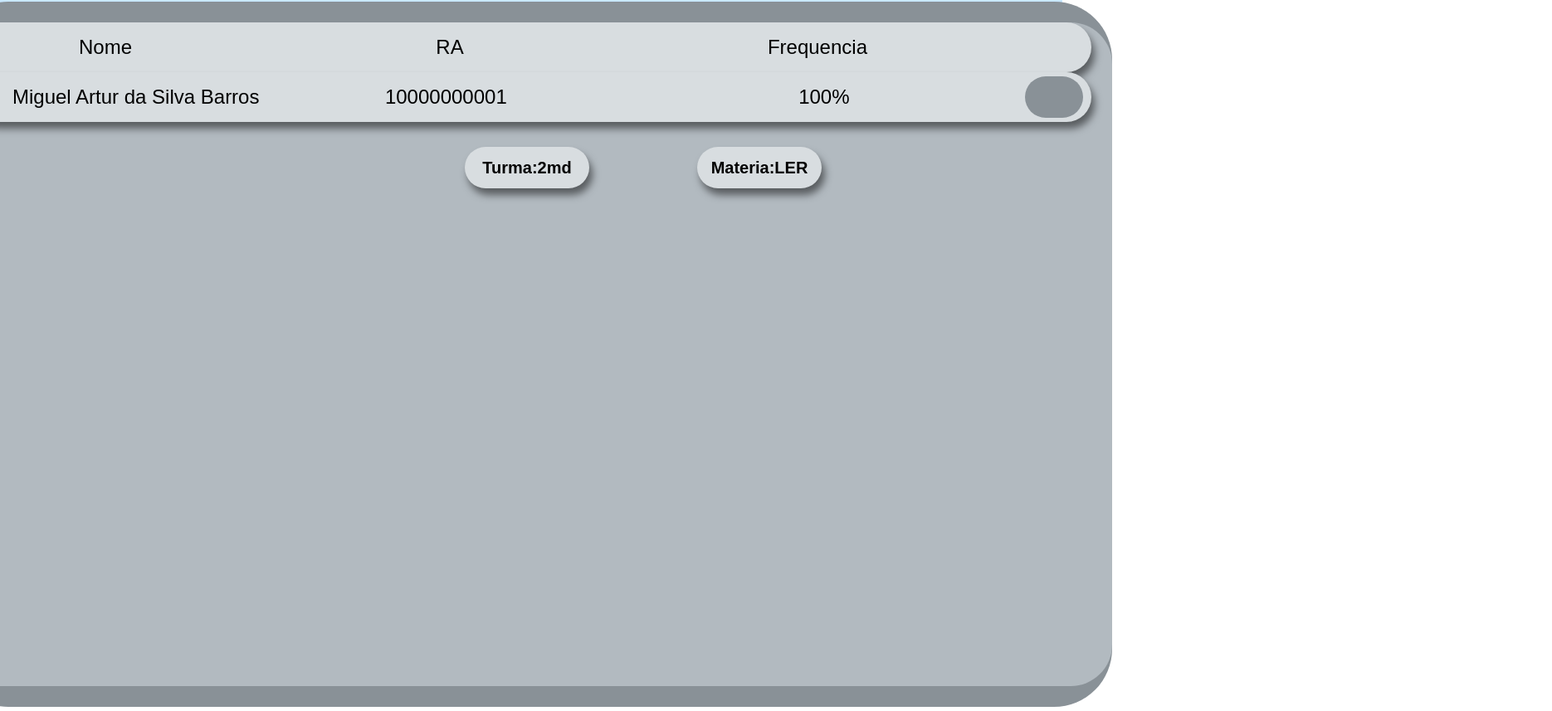
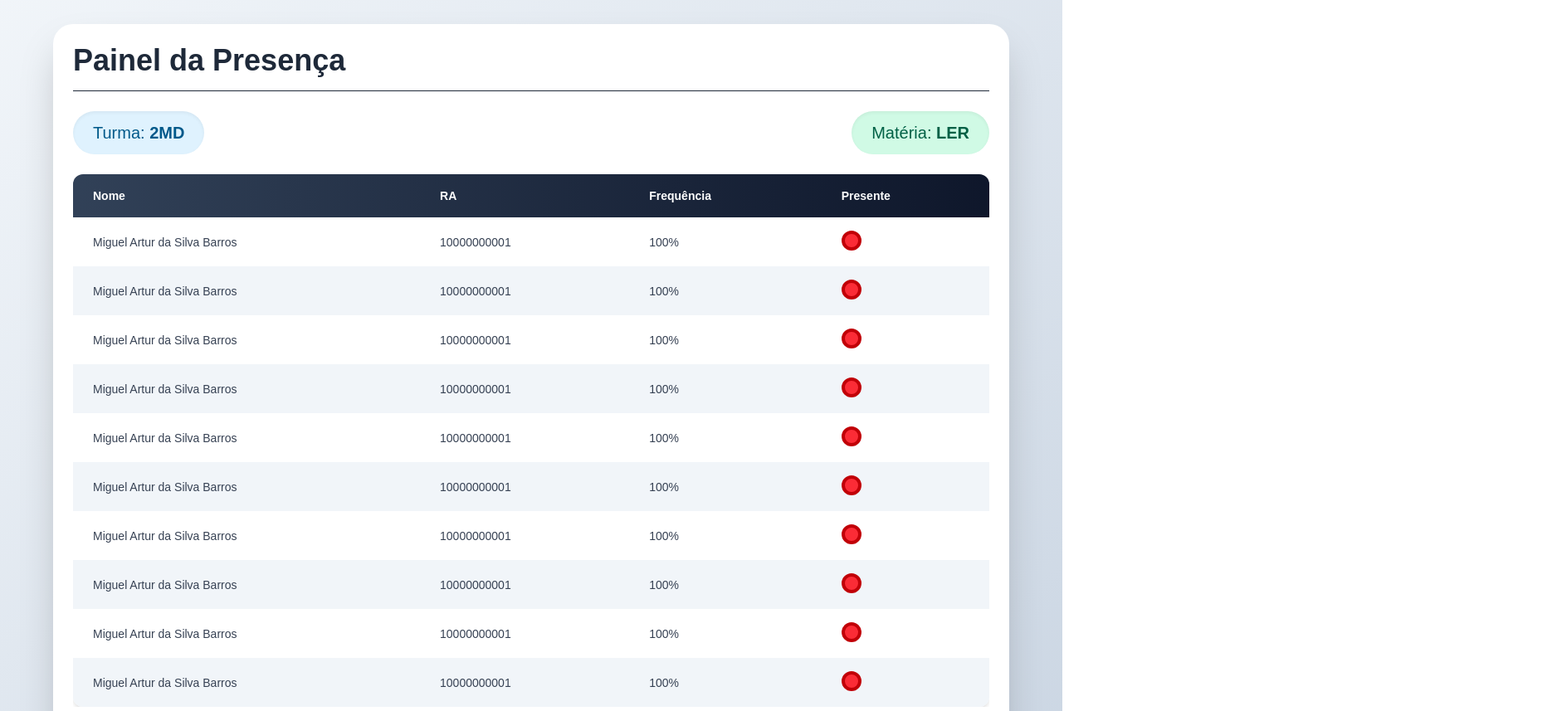
Before and after one commit to MiguelArturSB/Projeto-Integrador, a Next.js app in the folder front-end/: page /professor in a window 1280 px wide. Shown: the part 3-860 px from the top of the page at 83% size, 1870 px wide, since content can reach past the window. Built offline with nearby package versions, Linux system fonts and the light colour scheme.

Commit message:
feito proferssor

```diff
--- a/front-end/src/app/professor/page.jsx
+++ b/front-end/src/app/professor/page.jsx
@@ -1,105 +1,286 @@
 "use client"
 
-import { useState } from 'react';
-import './prof.css';
+import { useState } from "react";
 
+export default function ProfessorTable() {
+  const [presence, setPresence] = useState(true);
 
-
-export default function professor() {
-    const [clicado, setClicado] = useState(false);
-      const toggleClicado = () => {
-    setClicado(!clicado);
+  const togglePresence = () => {
+    setPresence((prev) => !prev);
   };
 
   return (
-        <>
+    <div className="min-h-screen bg-gradient-to-br from-slate-100 to-slate-300 flex items-center justify-center p-8
 
-            <div className='bg-[#c9e8ff] w-[100%] h-screen items-center mx-auto flex justify-center '>
-                <div className='mt-[60px] rendondo_grand w-[1450px] h-[850px] mx-auto flex items-center justify-center bg-[#899197]'>
+    ">
+      <div className="bg-white shadow-2xl rounded-3xl w-full max-w-6xl p-6 relative overflow-hidden">
+        <h1 className=" font-bold text-gray-800 mb-6 border-b pb-4 text-xl
+        sm:text-4xl
+        ">Painel da Presença</h1>
 
-                <nav className='
-                rounded-full
-                absolute
-                w-[150px] h-[50px]
-                bg-[#d8dde0]
-                z-10
-                items-center text-center flex justify-center
-                top-45 left-140
-                 shadow_nim'>
-                    <p className='font-bold text-xl'>Turma:2md</p>
-                    </nav>
-
-                    <nav className='
-                rounded-full
-                absolute
-                w-[150px] h-[50px]
-                bg-[#d8dde0]
-                z-10
-                items-center text-center flex justify-center
-                top-45 left-210
-                shadow_nim'>
-                    <p className='font-bold text-xl'>Materia:LER</p>
-                    </nav>
-
-                <div className='
-        w-[1400px]
-        h-[800px]
-        overflow-y-auto
-        bg-[#b2bac0]
-        rendondo_pequeno'>
-
-        <div className='m-auto  w-[1350px] h-[60px] bg-[#d8dde0] rounded-full shadow_nim mt-[45] pl-[130px] pr-[270px] justify-between flex items-center'>
-
-        <p className=' text-2xl'>Nome</p>
-        <p className='f text-2xl'>RA</p>
-        <p className=' text-2xl'>Frequencia</p>
+        <div className="flex  flex-row justify-between mb-6 gap-4
+        sm:flex-row
+        ">
+          <div className="bg-sky-100 text-sky-800 px-3 py-3 rounded-full font-medium shadow-inner
+          text-sm sm:text-xl sm:px-6
+          ">
+            Turma: <span className="font-semibold">2MD</span>
+          </div>
+          <div className="bg-emerald-100 text-emerald-800 px-3 py-3 rounded-full font-medium shadow-inner
+           text-sm sm:text-xl  sm:px-6">
+            Matéria: <span className="font-semibold">LER</span>
+          </div>
         </div>
 
+        <div className="overflow-x-auto">
+          <table className="min-w-full table-fixed rounded-xl overflow-hidden shadow-md
+          sm:table-auto
 
-<div className='m-auto w-[1350px] h-[60px] bg-[#d8dde0] rounded-full shadow_nim mt-[25] pl-[50px] pr-[10px]  justify-between flex items-center'>
+          ">
+            <thead>
+              <tr className="bg-gradient-to-r from-slate-700 to-slate-900 text-white text-left text-sm
+              sm:text-lg
 
-        <p className=' text-2xl'>Miguel Artur da Silva Barros</p>
-        <p className='f text-2xl pr-[200px]'>10000000001</p>
-        <p className=' text-2xl pr-[60px]'>100%</p>
+              ">
+                <th className=" px-6   font-semibold text-xs sm:text-sm">Nome</th>
+                <th className="py-4 px-6 font-semibold  text-xs sm:text-sm">RA</th>
+                <th className="py-4 px-6 font-semibold  text-xs sm:text-sm">Frequência</th>
+                <th className="py-4 px-6 font-semibold  text-xs sm:text-sm">Presente</th>
+              </tr>
+            </thead>
+            <tbody>
 
+              <tr className="odd:bg-white even:bg-slate-100 hover:bg-slate-200 transition-all">
+                <td className="py-1 px-6 text-gray-700  text-xs sm:text-sm sm:py-4">Miguel Artur da Silva Barros</td>
+                <td className="py-4 px-6 text-gray-700  text-xs sm:text-sm">10000000001</td>
+                <td className="py-4 px-6 text-gray-700  text-xs sm:text-sm">100%</td>
+                <td className="py-4 px-6">
                   <button
-      onClick={toggleClicado}
-      className={`cursor-pointer rounded-full w-[70px] h-[50px] transition-colors duration-300 ${
-        clicado ? 'bg-[#00bf63]' : 'bg-[#899197]'
+                    onClick={togglePresence}
+                    className={`w-6 h-6 rounded-full border-4 transition-colors duration-300 ${
+                      presence ? "bg-red-500 border-red-700" : " bg-green-500 border-green-700"
                     }`}
+                    title={presence ? "Ausente" : "Presente"}
                   ></button>
+                </td>
+              </tr>
 
-        </div>
+
+              <tr className="odd:bg-white even:bg-slate-100 hover:bg-slate-200 transition-all">
+                <td className="py-1 px-6 text-gray-700  text-xs sm:text-sm sm:py-4">Miguel Artur da Silva Barros</td>
+                <td className="py-4 px-6 text-gray-700  text-xs sm:text-sm">10000000001</td>
+                <td className="py-4 px-6 text-gray-700  text-xs sm:text-sm">100%</td>
+                <td className="py-4 px-6">
+                  <button
+                    onClick={togglePresence}
+                    className={`w-6 h-6 rounded-full border-4 transition-colors duration-300 ${
+                      presence ? "bg-red-500 border-red-700" : " bg-green-500 border-green-700"
+                    }`}
+                    title={presence ? "Ausente" : "Presente"}
+                  ></button>
+                </td>
+              </tr>
 
 
 
 
-        </div>
+
+              <tr className="odd:bg-white even:bg-slate-100 hover:bg-slate-200 transition-all">
+                <td className="py-1 px-6 text-gray-700  text-xs sm:text-sm sm:py-4">Miguel Artur da Silva Barros</td>
+                <td className="py-4 px-6 text-gray-700  text-xs sm:text-sm">10000000001</td>
+                <td className="py-4 px-6 text-gray-700  text-xs sm:text-sm">100%</td>
+                <td className="py-4 px-6">
+                  <button
+                    onClick={togglePresence}
+                    className={`w-6 h-6 rounded-full border-4 transition-colors duration-300 ${
+                      presence ? "bg-red-500 border-red-700" : " bg-green-500 border-green-700"
+                    }`}
+                    title={presence ? "Ausente" : "Presente"}
+                  ></button>
+                </td>
+              </tr>
 
 
 
 
-<button className='
-                rounded-full
-                absolute
-                w-[190px] h-[60px]
-                bg-[#50bcff]
-                text-[#ffffff]
-                cursor-pointer
-                z-10
-                items-center text-center flex justify-center
-                top-250 left-420
-                 shadow_nim
-                 font-bold
-                 text-xl
 
-                  hover:scale-105 transition-all duration-300
-                 '
 
-                    >Turma:2md</button>
+
+
+
+
+              <tr className="odd:bg-white even:bg-slate-100 hover:bg-slate-200 transition-all">
+                <td className="py-1 px-6 text-gray-700  text-xs sm:text-sm sm:py-4">Miguel Artur da Silva Barros</td>
+                <td className="py-4 px-6 text-gray-700  text-xs sm:text-sm">10000000001</td>
+                <td className="py-4 px-6 text-gray-700  text-xs sm:text-sm">100%</td>
+                <td className="py-4 px-6">
+                  <button
+                    onClick={togglePresence}
+                    className={`w-6 h-6 rounded-full border-4 transition-colors duration-300 ${
+                      presence ? "bg-red-500 border-red-700" : " bg-green-500 border-green-700"
+                    }`}
+                    title={presence ? "Ausente" : "Presente"}
+                  ></button>
+                </td>
+              </tr>
+
+
+
+
+
+
+
+
+
+
+              <tr className="odd:bg-white even:bg-slate-100 hover:bg-slate-200 transition-all">
+                <td className="py-1 px-6 text-gray-700  text-xs sm:text-sm sm:py-4">Miguel Artur da Silva Barros</td>
+                <td className="py-4 px-6 text-gray-700  text-xs sm:text-sm">10000000001</td>
+                <td className="py-4 px-6 text-gray-700  text-xs sm:text-sm">100%</td>
+                <td className="py-4 px-6">
+                  <button
+                    onClick={togglePresence}
+                    className={`w-6 h-6 rounded-full border-4 transition-colors duration-300 ${
+                      presence ? "bg-red-500 border-red-700" : " bg-green-500 border-green-700"
+                    }`}
+                    title={presence ? "Ausente" : "Presente"}
+                  ></button>
+                </td>
+              </tr>
+
+
+
+
+
+
+
+
+
+
+              <tr className="odd:bg-white even:bg-slate-100 hover:bg-slate-200 transition-all">
+                <td className="py-1 px-6 text-gray-700  text-xs sm:text-sm sm:py-4">Miguel Artur da Silva Barros</td>
+                <td className="py-4 px-6 text-gray-700  text-xs sm:text-sm">10000000001</td>
+                <td className="py-4 px-6 text-gray-700  text-xs sm:text-sm">100%</td>
+                <td className="py-4 px-6">
+                  <button
+                    onClick={togglePresence}
+                    className={`w-6 h-6 rounded-full border-4 transition-colors duration-300 ${
+                      presence ? "bg-red-500 border-red-700" : " bg-green-500 border-green-700"
+                    }`}
+                    title={presence ? "Ausente" : "Presente"}
+                  ></button>
+                </td>
+              </tr>
+
+
+
+
+
+
+
+
+
+
+              <tr className="odd:bg-white even:bg-slate-100 hover:bg-slate-200 transition-all">
+                <td className="py-1 px-6 text-gray-700  text-xs sm:text-sm sm:py-4">Miguel Artur da Silva Barros</td>
+                <td className="py-4 px-6 text-gray-700  text-xs sm:text-sm">10000000001</td>
+                <td className="py-4 px-6 text-gray-700  text-xs sm:text-sm">100%</td>
+                <td className="py-4 px-6">
+                  <button
+                    onClick={togglePresence}
+                    className={`w-6 h-6 rounded-full border-4 transition-colors duration-300 ${
+                      presence ? "bg-red-500 border-red-700" : " bg-green-500 border-green-700"
+                    }`}
+                    title={presence ? "Ausente" : "Presente"}
+                  ></button>
+                </td>
+              </tr>
+
+
+
+
+
+
+
+
+
+              <tr className="odd:bg-white even:bg-slate-100 hover:bg-slate-200 transition-all">
+                <td className="py-1 px-6 text-gray-700  text-xs sm:text-sm sm:py-4">Miguel Artur da Silva Barros</td>
+                <td className="py-4 px-6 text-gray-700  text-xs sm:text-sm">10000000001</td>
+                <td className="py-4 px-6 text-gray-700  text-xs sm:text-sm">100%</td>
+                <td className="py-4 px-6">
+                  <button
+                    onClick={togglePresence}
+                    className={`w-6 h-6 rounded-full border-4 transition-colors duration-300 ${
+                      presence ? "bg-red-500 border-red-700" : " bg-green-500 border-green-700"
+                    }`}
+                    title={presence ? "Ausente" : "Presente"}
+                  ></button>
+                </td>
+              </tr>
+
+
+
+
+
+
+
+
+              <tr className="odd:bg-white even:bg-slate-100 hover:bg-slate-200 transition-all">
+                <td className="py-1 px-6 text-gray-700  text-xs sm:text-sm sm:py-4">Miguel Artur da Silva Barros</td>
+                <td className="py-4 px-6 text-gray-700  text-xs sm:text-sm">10000000001</td>
+                <td className="py-4 px-6 text-gray-700  text-xs sm:text-sm">100%</td>
+                <td className="py-4 px-6">
+                  <button
+                    onClick={togglePresence}
+                    className={`w-6 h-6 rounded-full border-4 transition-colors duration-300 ${
+                      presence ? "bg-red-500 border-red-700" : " bg-green-500 border-green-700"
+                    }`}
+                    title={presence ? "Ausente" : "Presente"}
+                  ></button>
+                </td>
+              </tr>
+
+
+
+
+
+
+
+
+
+              <tr className="odd:bg-white even:bg-slate-100 hover:bg-slate-200 transition-all">
+                <td className="py-1 px-6 text-gray-700  text-xs sm:text-sm sm:py-4">Miguel Artur da Silva Barros</td>
+                <td className="py-4 px-6 text-gray-700  text-xs sm:text-sm">10000000001</td>
+                <td className="py-4 px-6 text-gray-700  text-xs sm:text-sm">100%</td>
+                <td className="py-4 px-6">
+                  <button
+                    onClick={togglePresence}
+                    className={`w-6 h-6 rounded-full border-4 transition-colors duration-300 ${
+                      presence ? "bg-red-500 border-red-700" : " bg-green-500 border-green-700"
+                    }`}
+                    title={presence ? "Ausente" : "Presente"}
+                  ></button>
+                </td>
+              </tr>
+
+
+
+
+
+            </tbody>
+
+
+          </table>
+        </div>
+
+        <div className=" mt-[2%]  flex justify-end ">
+  <button className="px-6 py-3 bg-sky-600   hover:bg-sky-700 text-white rounded-full font-bold shadow-lg transition-transform transform hover:scale-105">
+    Confirmar Presença
+  </button>
+</div>
+
       </div>
     </div>
-        </>
   );
-
 }
--- a/front-end/src/app/professor/prof.css
+++ b/front-end/src/app/professor/prof.css
@@ -1,10 +1,21 @@
 
-.rendondo_grand{
+/* .rendondo_grand{
     border-radius: 70px;
 }
 .rendondo_pequeno{
     border-radius: 50px;
-}
+} */
 .shadow_nim{
     box-shadow: 4px 8px 10px rgba(0, 0, 0, 0.5);
 }
+
+.scrol {
+    overflow-y: scroll;           /* ou auto, se preferir */
+    scrollbar-width: none;       /* Firefox */
+    -ms-overflow-style: none;    /* Internet Explorer 10+ */
+  }
+
+  /* Chrome, Edge, Safari */
+  .scrol::-webkit-scrollbar {
+    display: none;
+  }
```
Lines whose indentation alone changed are shown as unchanged.
